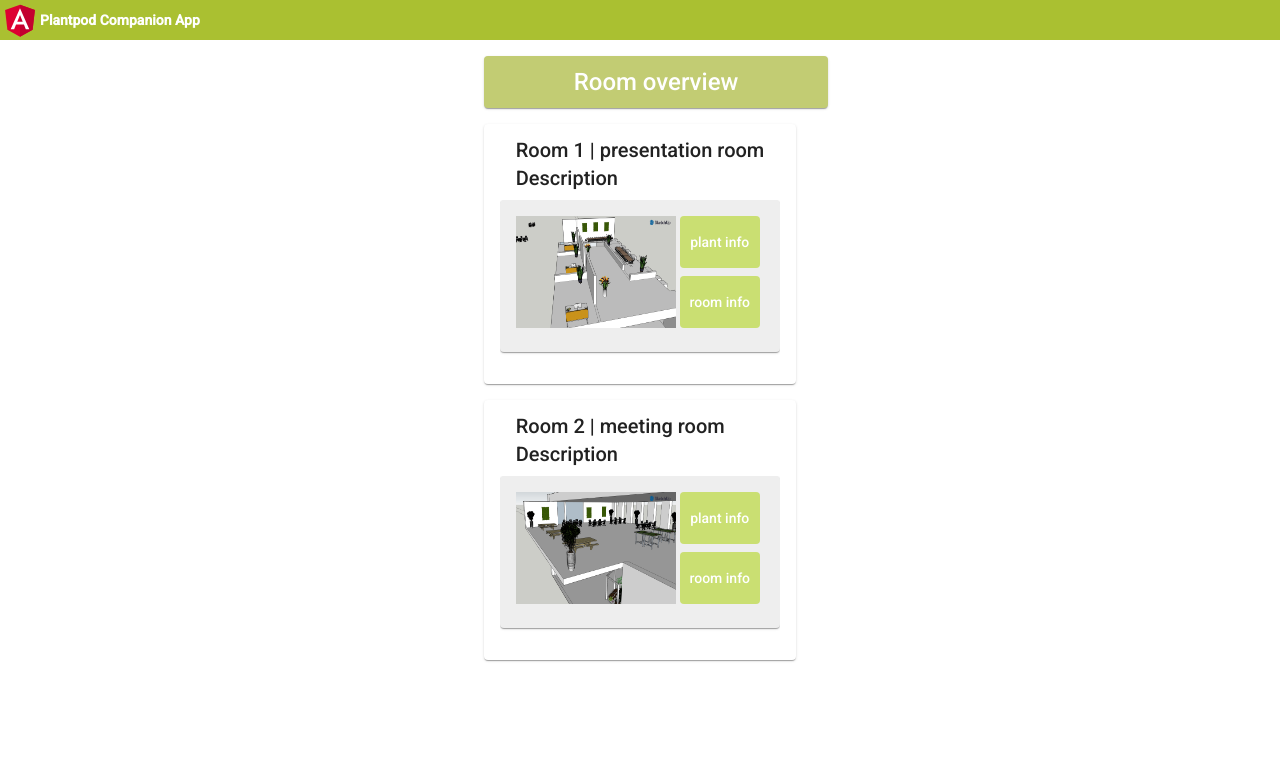
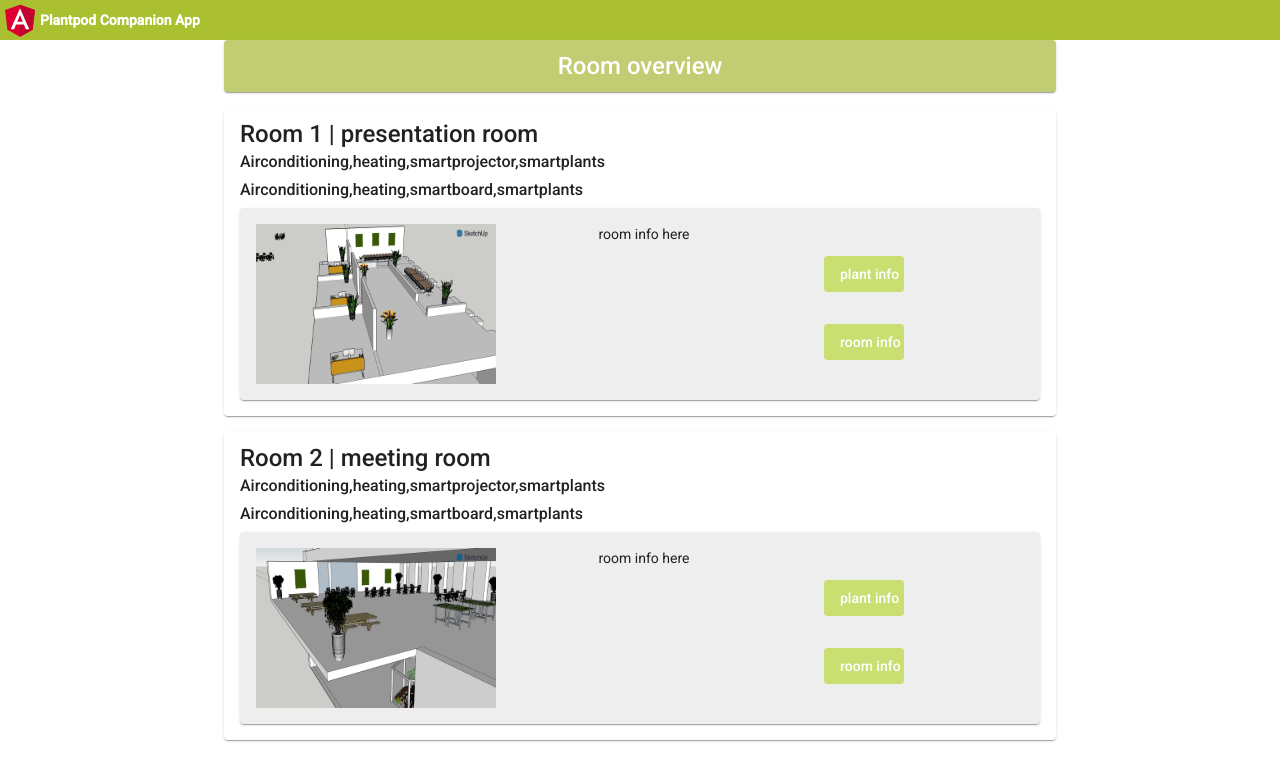
Before and after one commit to akasha19/plant-pod, an Angular app in the folder frontend/plant-pod-companion/: page /room-overview in a window 1280 px wide. Shown: the top 780 px of the page. Built offline with nearby package versions, Linux system fonts and the light colour scheme.

Commit message:
First working overview page, minor issue with array
everything looks as intended only issue with displaying

```diff
--- a/frontend/plant-pod-companion/src/app/app.component.scss
+++ b/frontend/plant-pod-companion/src/app/app.component.scss
@@ -28,10 +28,9 @@
 }
 
 .content {
-    display: flex;
-    margin: 1rem;
-    flex-direction: column;
-    align-items: center;
+
+
+
   }
 
   //Todo: display stlye
--- a/frontend/plant-pod-companion/src/app/app.module.ts
+++ b/frontend/plant-pod-companion/src/app/app.module.ts
@@ -10,7 +10,7 @@ import { RouterModule } from '@angular/router';
 import { MatButtonModule } from '@angular/material/button';
 import { MatTooltipModule } from '@angular/material/tooltip';
 import { MatToolbarModule } from '@angular/material/toolbar';
-
+import {MatGridListModule} from '@angular/material/grid-list';
 @NgModule({
   declarations: [
     AppComponent,
@@ -24,6 +24,7 @@ import { MatToolbarModule } from '@angular/material/toolbar';
     MatCardModule,
     MatButtonModule,
     MatTooltipModule,
+    MatGridListModule,
     MatToolbarModule,
     RouterModule.forRoot([
       {
--- a/frontend/plant-pod-companion/src/app/room-overview-page/room-overview-page.component.html
+++ b/frontend/plant-pod-companion/src/app/room-overview-page/room-overview-page.component.html
@@ -1,24 +1,39 @@
 <mat-card class="main-card title">
   <mat-card-title>Room overview</mat-card-title>
 </mat-card>
+
     <div *ngFor="let RoomData of Rooms">
   <mat-card class="main-card">
     <mat-card-header>
-          <mat-card-title class="title">{{ RoomData.name }}</mat-card-title>
-          <mat-card-title>Description</mat-card-title>
+
+
+
     </mat-card-header>
-
     <mat-card-content>
       <div class="info-container">
 
-        <mat-card class="text-card">
+          <mat-card-title class="title">{{ RoomData.name }}</mat-card-title>
 
-        <img mat-card src="{{RoomData.imageSource}}" class="small-image horizontal_line" >
+          <div *ngFor="let RoomData of Rooms; let i = index">
+             <mat-card-title class="paragraph">{{ RoomData.facilities }}</mat-card-title>
+           </div>
 
-        <div class="btn-group horizontal_line">
-            <button mat-flat-button>plant info</button>
 
-            <button mat-flat-button>room info</button>
+      <mat-card class="text-card flex-container center">
+        <div class="text-card-item">
+              <img  class="img" mat-card src="{{RoomData.imageSource}}" >
+        </div>
+        <div class="text-card-item">
+            <p>room info here</p>
+        </div>
+          <div class="text-card-item btn-group ">
+
+              <div>
+                  <button mat-flat-button class="horizontal_line">plant info</button>
+              </div>
+              <div>
+                  <button mat-flat-button class="horizontal_line">room info</button>
+              </div>
             </div>
 
       </mat-card>
--- a/frontend/plant-pod-companion/src/app/room-overview-page/room-overview-page.component.scss
+++ b/frontend/plant-pod-companion/src/app/room-overview-page/room-overview-page.component.scss
@@ -1,69 +1,79 @@
 @import '../app.component.scss';
 
-.text-card {
-    max-width: 50rem;
-    margin-bottom: 1rem;
-    // Todo: rename
-    background-color: $extra_bg;
-    // .mat-card-title {
-    //   margin-bottom: 0.5rem;
-    // }
- }
 
 .mat-card-header{
-  margin-right: 0px;
 
-}
-
-.small-image{
-  width:10rem;
-  height:7rem;
-}
-
-.title {
-  text-align:center;
-  width:100%;
 }
 
 .info-container{
   overflow: auto;
-  width: auto;
-  display: flex;
+  width: 50rem;
+  display: contents;
   justify-content: space-between;
   flex-wrap: wrap;
 }
 
-.flex {
-  display: flex;
-  justify-content: center;
-}
-
-
-
-.btn-group button {
-  background-color: #CADF72; /* Green background */
+.mat-flat-button{
   margin-bottom: 0.5rem;
   width: 25%;
   min-width: 5rem,;
   max-width: 10rem;
   margin-left: 0.25rem;
   margin-right: 0.25rem;
-  color: white; /* White text */
-  padding: 0.5rem 0rem; /* Some padding */
-  cursor: pointer; /* Pointer/hand icon */
-  width: 50%; /* Set a width if needed */
-  display: block; /* Make the buttons appear below each other */
 }
 
-.btn-group button:not(:last-child) {
-  border-bottom: none; /* Prevent double borders */
+.horizontal_line{
+display: block;
+margin:2rem;
+color:white;
+background-color: #CADF72;
 }
 
-/* Add a background color on hover */
-.btn-group button:hover {
+.horizontal_line:hover{
   background-color: #AAC031;
 }
 
-.horizontal_line{
-  float:left;
+.title{
+
 }
+
+.paragraph{
+  font-size: 1rem;
+}
+.img{
+  width:15rem;
+  height:10rem;
+
+}
+.text-card {
+    max-width: 60rem;
+    height:12rem;
+    background-color: $extra_bg;
+ }
+
+
+.text-card-item{
+  width:20rem;
+  height:10rem;
+  padding: 1rem;
+  text-align: center;
+
+}
+
+
+
+
+
+.flex-container {
+  padding: 0;
+  margin: 0;
+  list-style: none;
+  display: flex;
+}
+
+.center {
+  justify-content: center;
+}
+.center li {
+  background: deepskyblue;
+}
--- a/frontend/plant-pod-companion/src/app/room-overview-page/room-overview-page.component.ts
+++ b/frontend/plant-pod-companion/src/app/room-overview-page/room-overview-page.component.ts
@@ -9,6 +9,7 @@ import { RoomData } from '../types/RoomData';
 export class RoomOverviewPageComponent implements OnInit {
 
   Rooms: RoomData[] | undefined;
+
   readonly maxTemperatureWarn = "(Maximum Temperature) The temperature of this room it too warm which can cause fatigue and headaches, please open the window for some fresh air.";
   readonly minTemperatureWarn = "(Minimum Temperature) The temperature of this room it too cold which can cause discomfort and a higher chance of sickness, please turn on the heater to heat up the room.";
 
@@ -19,7 +20,7 @@ export class RoomOverviewPageComponent implements OnInit {
         sensorId: "1",
         name: "Room 1 | presentation room",
         description: "presentation room for 100 people",
-        facilities: ['Airconditioning', 'heating', 'smartprojector', 'smartplants'],
+        facilities: ['Airconditioning','heating','smartprojector','smartplants'],
         imageSource: "assets/img/room_1.jpg"
       },
       {
@@ -27,7 +28,7 @@ export class RoomOverviewPageComponent implements OnInit {
         sensorId: "2",
         name: "Room 2 | meeting room",
         description: "meeting room for 8 people",
-        facilities: ['Airconditioning', 'heating', 'smartboard', 'smartplants'],
+        facilities: ['Airconditioning','heating','smartboard', 'smartplants'],
         imageSource: "assets/img/room_2.jpg"
       },
 
```
Lines whose indentation alone changed are shown as unchanged.
